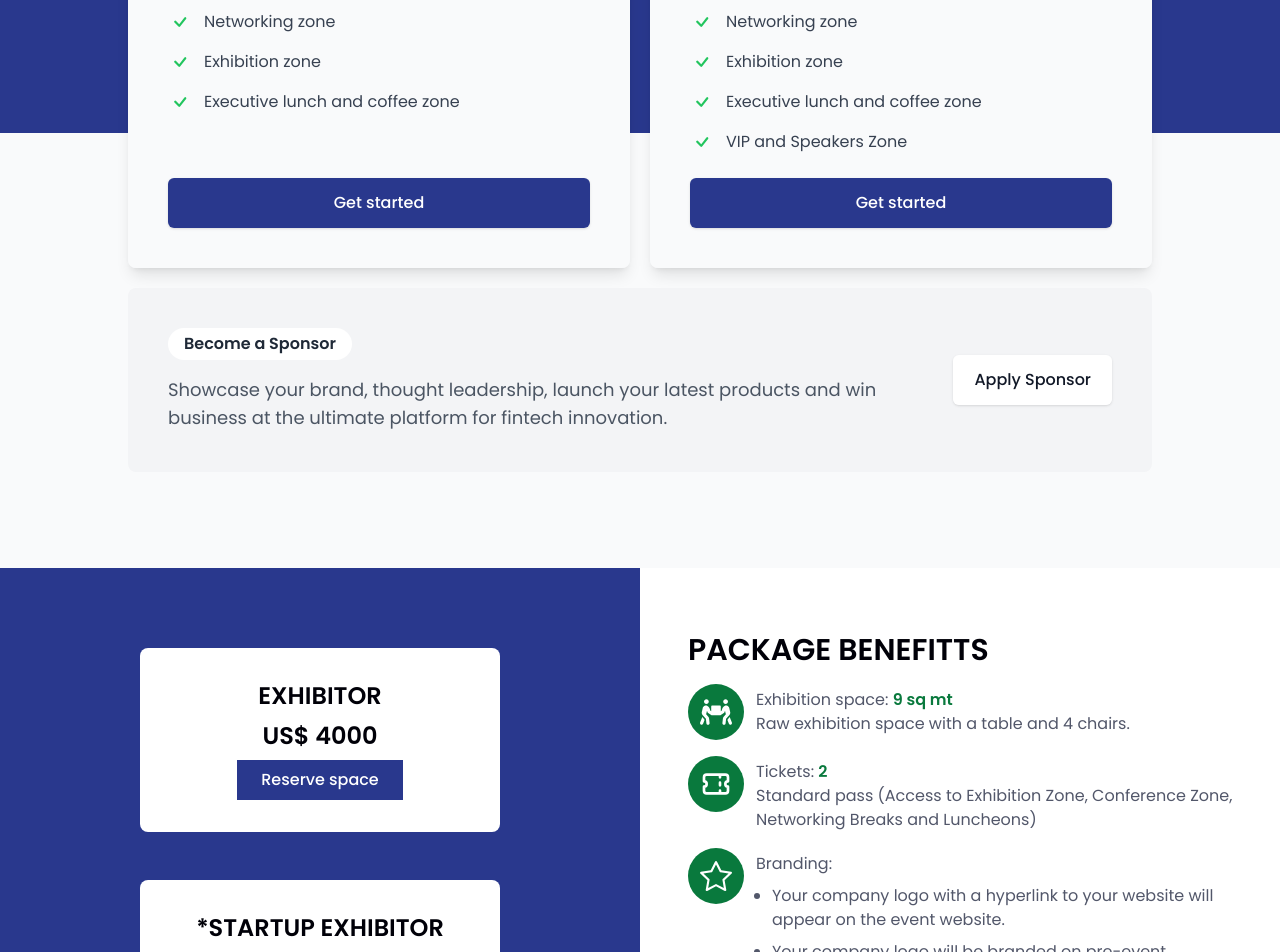
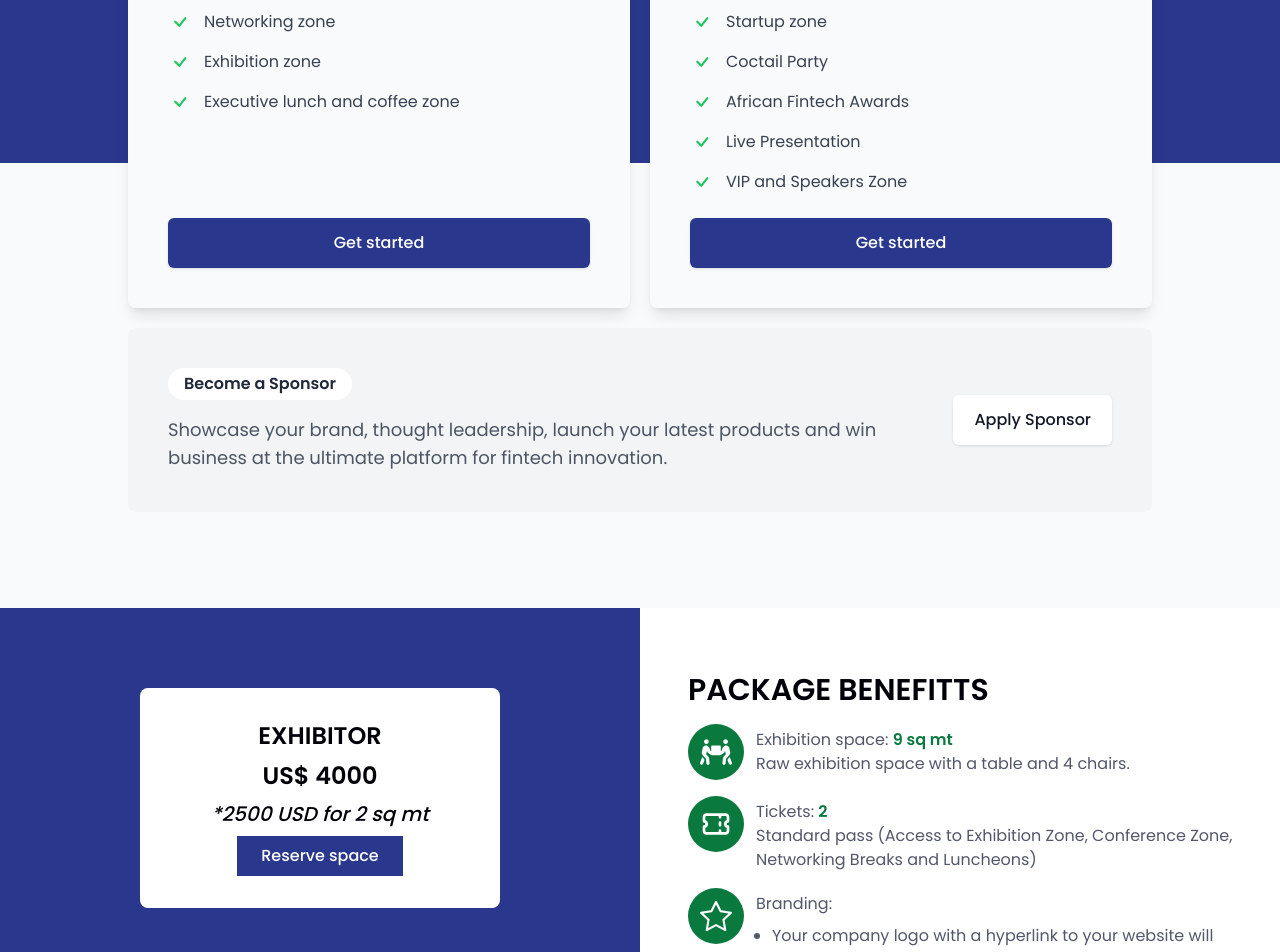
Before and after one commit to hellensoft/fintech, a React (Create React App) app: page / in a window 1280 px wide. Shown: the part 3000-3952 px from the top of the page. Built offline with nearby package versions, Linux system fonts and the light colour scheme.

Commit message:
Ticket card

```diff
--- a/src/components/SponsorPrices.tsx
+++ b/src/components/SponsorPrices.tsx
@@ -10,10 +10,12 @@ const prices = [
 	{
 		name: "EXHIBITOR",
 		price: 4000,
+		description: "*2500 USD for 2 sq mt"
 	},
 	{
-		name: "*STARTUP EXHIBITOR",
+		name: "STARTUP EXHIBITOR",
 		price: 3000,
+		description: ""
 	},
 ];
 
@@ -35,6 +37,9 @@ const SponsorPrices: FC<ISponsorPrices> = () => {
 									<h1 className="font-semibold text-blackPrimary text-2xl">
 										US$ {price.price}
 									</h1>
+									<p className="font-medium text-blackPrimary text-xl">
+										<em>{price.description} </em>
+									</p>
 									<Link
 										className="font-medium bg-bluePrimary hover:bg-greenPrimary duration-300 py-2 px-6  text-white"
 										to="/enquiry"
--- a/src/components/TicketCards.tsx
+++ b/src/components/TicketCards.tsx
@@ -20,10 +20,11 @@ const tiers = [
 		priceMonthly: 1000,
 		description: "Valid till 20 August 2023",
 		features: [
-			"Conference zone",
-			"Networking zone",
-			"Exhibition zone",
-			"Executive lunch and coffee zone",
+			"All in Standard Package",
+			"Startup zone",
+			"Coctail Party",
+			"African Fintech Awards",
+			"Live Presentation",
 			"VIP and Speakers Zone",
 		],
 	},
```
